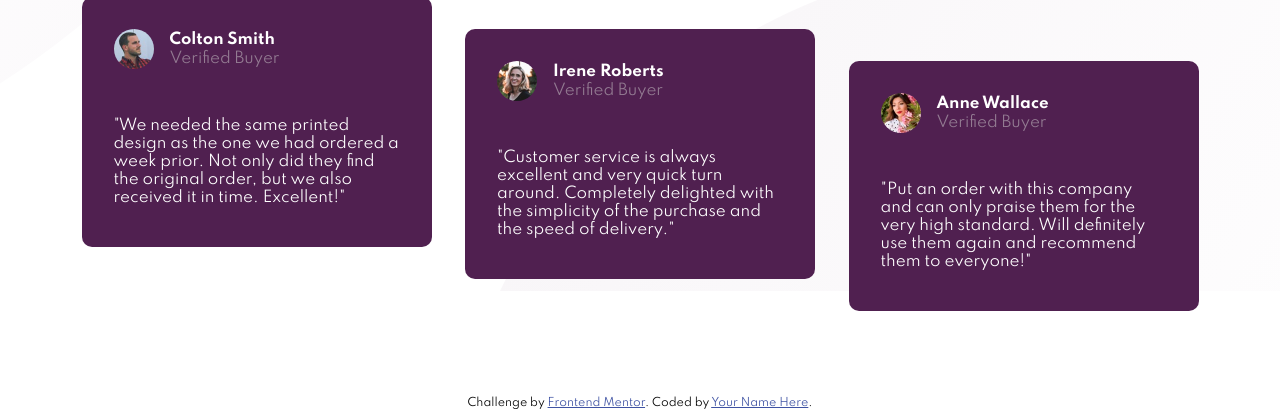
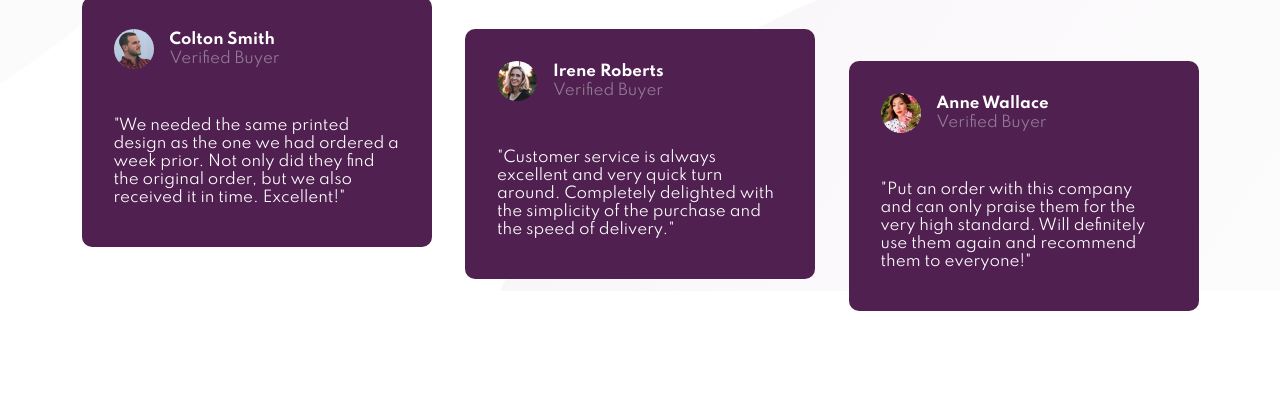
Before and after one commit to KruzadeR-VictoR/Social-Proof-section, a plain HTML site: page index.html in a window 1280 px wide. Shown: the part 403-813 px from the top of the page. Drawn offline with Linux system fonts and the light colour scheme.

Commit message:
fixed accessibility issues

```diff
--- a/index.html
+++ b/index.html
@@ -16,19 +16,9 @@
     <!-- link CSS -->
     <link rel="stylesheet" href="style.css" />
 
-    <!-- Feel free to remove these styles or customise in your own stylesheet 👍 -->
-    <style>
-      .attribution {
-        font-size: 11px;
-        text-align: center;
-      }
-      .attribution a {
-        color: hsl(228, 45%, 44%);
-      }
-    </style>
   </head>
   <body>
-    <section>
+    <main>
       <div class="grid-container">
         <div class="caption">
           <h1>10,000+ of our users love our products.</h1>
@@ -71,7 +61,7 @@
             <div class="user">
               <img src="./images/image-colton.jpg" alt="">
               <div class="usr-details">
-                <h3>Colton Smith</h3>
+                <h1>Colton Smith</h1>
                 <span>Verified Buyer</span>
               </div>
             </div>
@@ -81,7 +71,7 @@
             <div class="user">
               <img src="./images/image-irene.jpg" alt="">
               <div class="usr-details">
-                <h3>Irene Roberts</h3>
+                <h1>Irene Roberts</h1>
                 <span>Verified Buyer</span>
               </div>
             </div>
@@ -91,7 +81,7 @@
             <div class="user">
               <img src="./images/image-anne.jpg" alt="">
               <div class="usr-details">
-                <h3>Anne Wallace</h3>
+                <h1>Anne Wallace</h1>
                 <span>Verified Buyer</span>
               </div>
             </div>
@@ -99,12 +89,6 @@
           </div>
         </div>
       </div>
-    </section>
-    <div class="attribution">
-      Challenge by
-      <a href="https://www.frontendmentor.io?ref=challenge" target="_blank"
-        >Frontend Mentor</a
-      >. Coded by <a href="#">Your Name Here</a>.
-    </div>
+    </main>
   </body>
 </html>
--- a/style.scss
+++ b/style.scss
@@ -13,7 +13,7 @@ $spartan: "Spartan", sans-serif;
   box-sizing: border-box;
   font-family: $spartan;
 }
-section {
+main {
   min-height: 100vh;
   min-width: 100vw;
   background: url(./images/bg-pattern-top-desktop.svg) left -300px top -200px,
@@ -99,7 +99,7 @@ section {
         }
         .usr-details {
           padding-left: 1rem;
-          h3 {
+          h1 {
             font-size: 15px;
             color: $White;
           }
```
Also changed, not shown: style.css, 1 other file.
